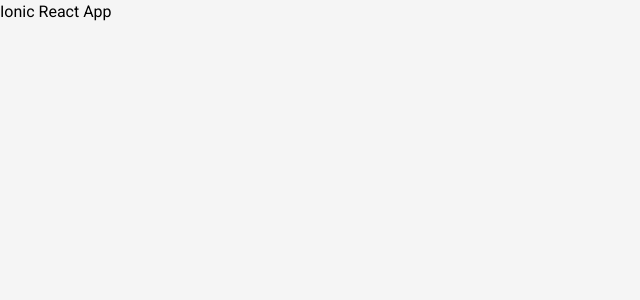
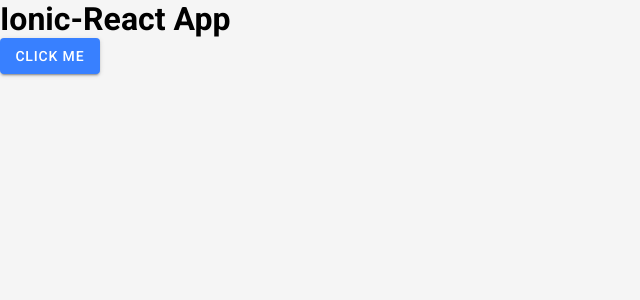
Before and after one commit to Michal-Radomski/Mobile_Programming_Courses, a React (Create React App) app in the folder 01 Ionic/01/: page / in a window 1280 px wide. Shown: the top 300 px of the page, without its empty margins (0-640 px from the left). Built offline with nearby package versions, Linux system fonts and the light colour scheme.

Commit message:
Ionic-React course - commit 01

```diff
--- a/01 Ionic/01/package.json
+++ b/01 Ionic/01/package.json
@@ -3,6 +3,7 @@
   "version": "0.1.0",
   "private": true,
   "dependencies": {
+    "@ionic/react": "^6.7.5",
     "react": "^18.3.1",
     "react-dom": "^18.3.1"
   },
@@ -28,10 +29,10 @@
     ]
   },
   "devDependencies": {
-    "react-scripts": "^5.0.1",
     "@types/node": "^16.18.97",
     "@types/react": "^18.3.3",
     "@types/react-dom": "^18.3.0",
+    "react-scripts": "^5.0.1",
     "sass": "^1.77.2",
     "typescript": "^4.9.5"
   }
--- a/01 Ionic/01/public/index.html
+++ b/01 Ionic/01/public/index.html
@@ -10,13 +10,6 @@
 
     <!-- Favicon -->
     <link rel="icon" type="image/svg+xml" href="favicon.svg" />
-
-    <!-- Bootstrap5.3 -->
-    <link href="https://cdn.jsdelivr.net/npm/bootstrap@5.3.2/dist/css/bootstrap.min.css" rel="stylesheet" />
-
-    <!-- Font-Awesome5.9 -->
-    <script src="https://cdnjs.cloudflare.com/ajax/libs/font-awesome/5.9.0/js/all.min.js"></script>
-    <link rel="stylesheet" href="https://cdnjs.cloudflare.com/ajax/libs/font-awesome/5.9.0/css/all.min.css" />
   </head>
   <body>
     <noscript>You need to enable JavaScript to run this app.</noscript>
--- a/01 Ionic/01/src/App.tsx
+++ b/01 Ionic/01/src/App.tsx
@@ -1,9 +1,25 @@
 import React from "react";
+import { IonButton, setupIonicReact } from "@ionic/react";
 
+import "@ionic/react/css/core.css";
 import "./App.scss";
 
+setupIonicReact();
+
 const App = (): JSX.Element => {
-  return <React.Fragment>Ionic React App</React.Fragment>;
+  return (
+    <React.Fragment>
+      <header>
+        <h1>Ionic-React App</h1>
+      </header>
+
+      <main>
+        <IonButton placeholder={undefined} onPointerEnterCapture={undefined} onPointerLeaveCapture={undefined}>
+          Click Me
+        </IonButton>
+      </main>
+    </React.Fragment>
+  );
 };
 
 export default App;
```
Also changed, not shown: 1 other file (tests, documents, lock files or other folders).
